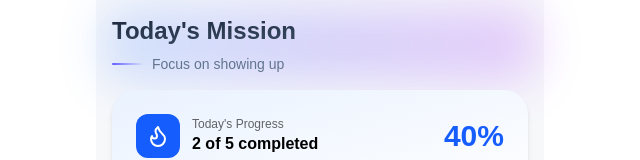
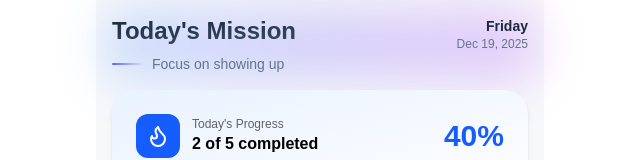
Before and after one commit to DARSHAN973/habit_tracker, a Next.js app: page /today in a window 1280 px wide. Shown: the top 160 px of the page, without its empty margins (320-960 px from the left). Built offline with nearby package versions, Linux system fonts and the light colour scheme.

Commit message:
date added

```diff
--- /dev/null
+++ b/app/(app)/components/DateDisplay.tsx
@@ -0,0 +1,29 @@
+"use client";
+
+import { useEffect, useState } from "react";
+
+function formatDate(d: Date) {
+  const weekday = d.toLocaleDateString(undefined, { weekday: "long" });
+  const monthDay = d.toLocaleDateString(undefined, { month: "short", day: "numeric" });
+  const year = d.getFullYear();
+  return { weekday, monthDay, year };
+}
+
+export default function DateDisplay() {
+  const [now, setNow] = useState(() => new Date());
+
+  useEffect(() => {
+    // Update every minute so the date updates at midnight without a full reload
+    const t = setInterval(() => setNow(new Date()), 60 * 1000);
+    return () => clearInterval(t);
+  }, []);
+
+  const { weekday, monthDay, year } = formatDate(now);
+
+  return (
+    <div className="text-right">
+      <p className="text-sm font-semibold text-slate-800">{weekday}</p>
+      <p className="text-xs text-slate-500">{monthDay}, {year}</p>
+    </div>
+  );
+}
--- a/app/(app)/habits/page.tsx
+++ b/app/(app)/habits/page.tsx
@@ -1,4 +1,5 @@
 import { Settings2 } from "lucide-react";
+import DateDisplay from "../components/DateDisplay";
 import { prisma } from "@/app/lib/prisma";
 import { getCurrentUser } from "@/app/lib/current-user";
 import HabitsClient from "./HabitsClient";
@@ -33,6 +34,9 @@ export default async function HabitsPage() {
               <span className="w-8 h-0.5 bg-gradient-to-r from-indigo-500 to-transparent rounded-full" />
               Manage your daily rituals
             </p>
+            <div className="absolute top-0 right-0">
+              <DateDisplay />
+            </div>
           </div>
         </div>
 
--- a/app/(app)/page.tsx
+++ b/app/(app)/page.tsx
@@ -1,4 +1,5 @@
 import { TrendingUp, AlertCircle, Award } from "lucide-react";
+// import DateDisplay from "./components/DateDisplay";
 
 export default function DashboardPage() {
   return (
@@ -17,6 +18,9 @@ export default function DashboardPage() {
             <span className="w-8 h-0.5 bg-linear-to-r from-indigo-500 to-transparent rounded-full" />
             Today counts.
           </p>
+          {/* <div className="absolute top-0 right-0">
+            <DateDisplay />
+          </div> */}
         </div>
       </div>
 
--- a/app/(app)/profile/page.tsx
+++ b/app/(app)/profile/page.tsx
@@ -1,4 +1,5 @@
 import { LogOut, Shield, Info, User, ChevronRight } from "lucide-react";
+import DateDisplay from "../components/DateDisplay";
 
 export default function ProfilePage() {
   return (
@@ -15,6 +16,9 @@ export default function ProfilePage() {
             <span className="w-8 h-0.5 bg-linear-to-r from-indigo-500 to-transparent rounded-full" />
             Manage your personal system
           </p>
+          <div className="absolute top-0 right-0">
+            <DateDisplay />
+          </div>
         </div>
       </div>
 
--- a/app/(app)/today/page.tsx
+++ b/app/(app)/today/page.tsx
@@ -1,4 +1,5 @@
 import { CheckCircle, Clock, Flame } from "lucide-react";
+import DateDisplay from "../components/DateDisplay";
 
 export default function TodayPage() {
   const habits = [
@@ -28,6 +29,9 @@ export default function TodayPage() {
             <span className="w-8 h-0.5 bg-linear-to-r from-indigo-500 to-transparent rounded-full" />
             Focus on showing up
           </p>
+          <div className="absolute top-0 right-0">
+            <DateDisplay />
+          </div>
         </div>
       </div>
 
```
